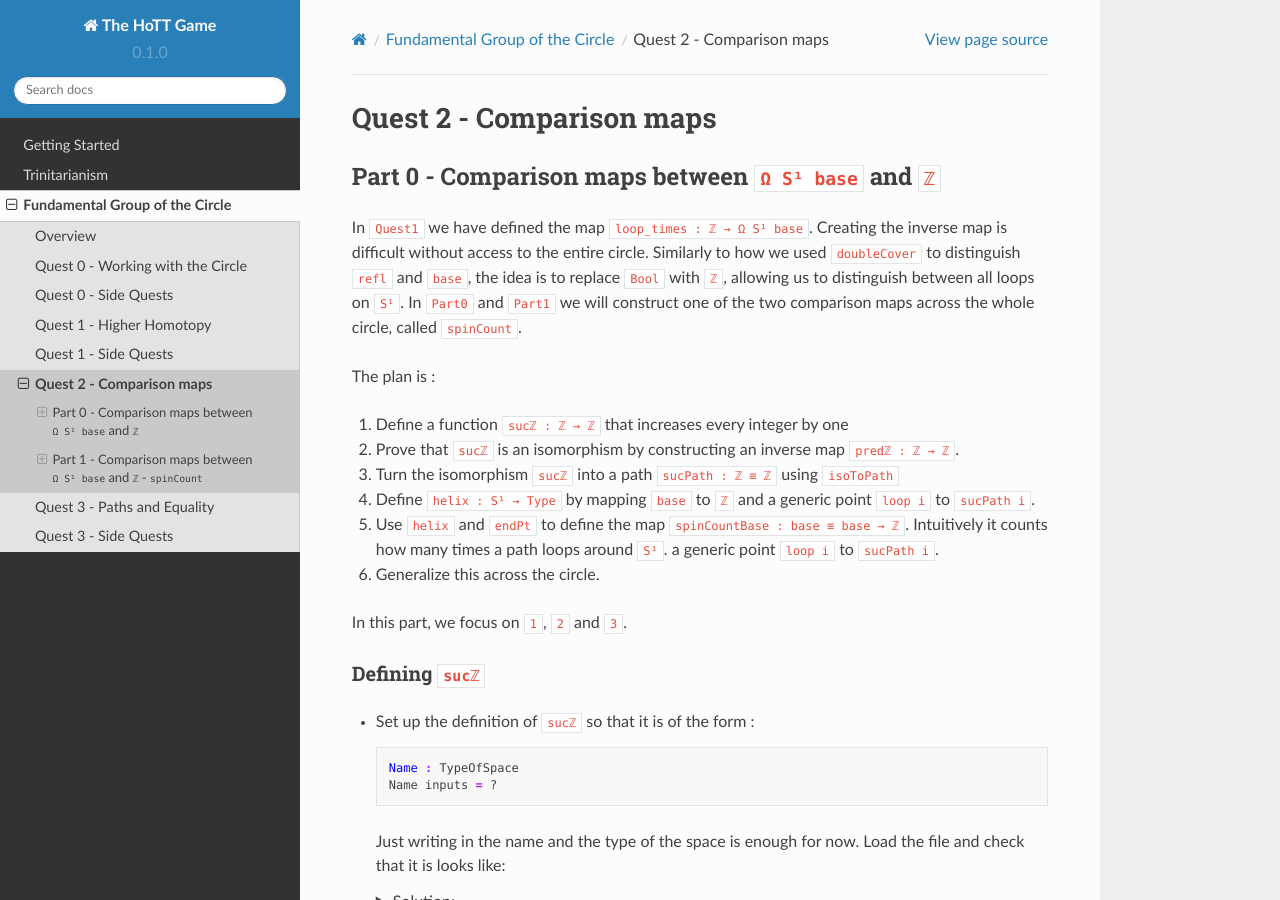
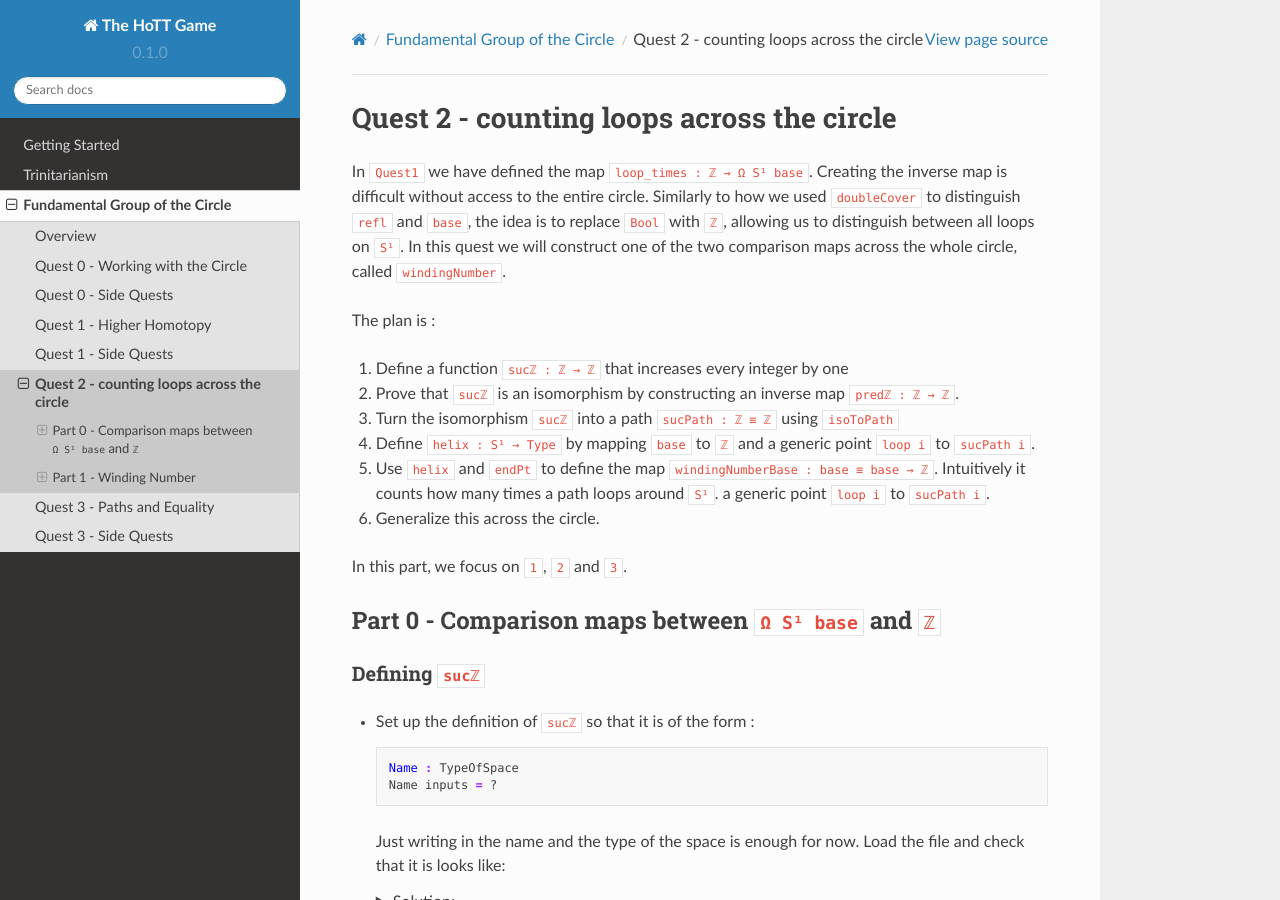
Before and after one commit to thehottgame/theHoTTGameGuide, a Sphinx documentation site: the page built from docs/source/1-fundamental-group/quest-2.rst, in a window 1280 px wide and 900 px high. Built offline with Sphinx 7.4.7 and the Read the Docs theme 2.0.0, drawn with Linux system fonts in a browser that asks for light colours; some of the changed text lies outside the part shown.

Commit message:
exits to quest-2.rst

```diff
--- a/docs/source/1-fundamental-group/quest-2.rst
+++ b/docs/source/1-fundamental-group/quest-2.rst
@@ -1,19 +1,16 @@
 .. _quest2ComparisonMaps:
 
-*************************
-Quest 2 - Comparison maps
-*************************
-
-Part 0 - Comparison maps between ``Ω S¹ base`` and ``ℤ``
-========================================================
+******************************************
+Quest 2 - counting loops across the circle
+******************************************
 
 In ``Quest1`` we have defined the map ``loop_times : ℤ → Ω S¹ base``.
 Creating the inverse map is difficult without access to the entire circle.
 Similarly to how we used ``doubleCover`` to distinguish ``refl`` and ``base``,
 the idea is to replace ``Bool`` with ``ℤ``,
 allowing us to distinguish between all loops on ``S¹``.
-In ``Part0`` and ``Part1`` we will construct one of the two comparison maps
-across the whole circle, called ``spinCount``.
+In this quest we will construct one of the two comparison maps
+across the whole circle, called ``windingNumber``.
 
 The plan is :
 
@@ -25,12 +22,15 @@ The plan is :
 4. Define ``helix : S¹ → Type`` by mapping ``base`` to ``ℤ`` and
    a generic point ``loop i`` to ``sucPath i``.
 5. Use ``helix`` and ``endPt`` to define the map
-   ``spinCountBase : base ≡ base → ℤ``.
+   ``windingNumberBase : base ≡ base → ℤ``.
    Intuitively it counts how many times a path loops around ``S¹``.
    a generic point ``loop i`` to ``sucPath i``.
 6. Generalize this across the circle.
 
 In this part, we focus on ``1``, ``2`` and ``3``.
+
+Part 0 - Comparison maps between ``Ω S¹ base`` and ``ℤ``
+========================================================
 
 Defining ``sucℤ``
 -----------------
@@ -139,8 +139,8 @@ Defining ``sucℤ``
 - Imitating what we did with ``flipPath``,
   upgrade ``sucℤIso`` to ``sucℤPath``.
 
-Part 1 - Comparison maps between ``Ω S¹ base`` and ``ℤ`` - ``spinCount``
-========================================================================
+Part 1 - Winding Number
+=======================
 
 The ``ℤ``-bundle ``helix``
 --------------------------
@@ -160,9 +160,9 @@ Note that we have called this ``helix``, since the picture of this ``ℤ``-bundl
 looks like
 
 ..
-   /.. image:: images/helix.png
-   :width: 1000
-   :alt: helix
+   .. image:: images/helix.png
+      :width: 1000
+      :alt: helix
 
 Counting loops
 --------------
@@ -177,8 +177,8 @@ Hence try to define
 
 .. code:: agda
 
-   spinCountBase : base ≡ base → helix base
-   spinCountBase = {!!}
+   windingNumberBase : base ≡ base → helix base
+   windingNumberBase = {!!}
 
 .. raw:: html
 
@@ -199,13 +199,13 @@ you can try it on ``refl``, ``loop``, ``loop 3 times``, ``loop (- 1) times`` and
 Generalising
 ------------
 
-The function ``spinCountBase``
+The function ``windingNumberBase``
 can actually be improved without any extra work to a function on all of ``S¹``.
 
 .. code:: agda
 
-   spinCount : (x : S¹) → base ≡ x → helix x
-   spinCount = {!!}
+   windingNumber : (x : S¹) → base ≡ x → helix x
+   windingNumber = {!!}
 
 Try filling this in.
 We will show that this and a general version of ``loop_times`` are
```
